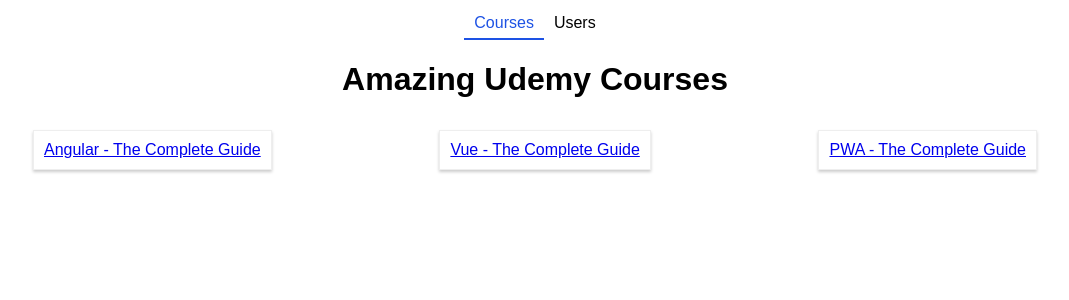
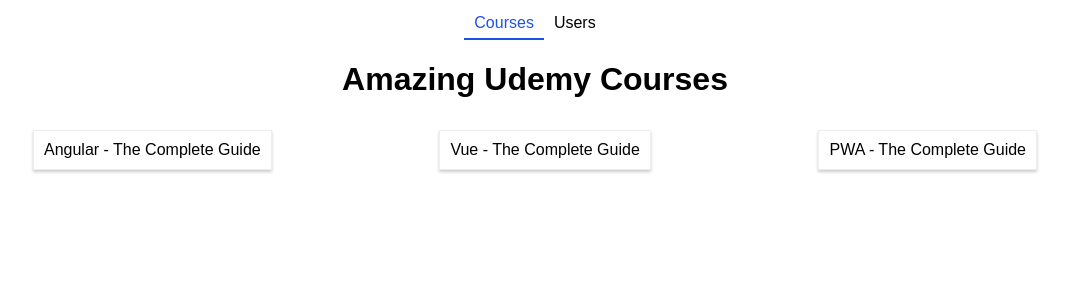
Before and after one commit to tchesa/burger-builder, a React (Create React App) app: page /courses in a window 1280 px wide. Shown: the top 300 px of the page, without its empty margins (105-1174 px from the left). Built offline with nearby package versions, Linux system fonts and the light colour scheme.

Commit message:
pass the course ID to the "Course" page and output it there

```diff
--- a/src/App.js
+++ b/src/App.js
@@ -22,7 +22,7 @@
               </ul>
             </nav>
             <Switch>
-              <Route path='/course' component={Course}/>
+              <Route path='/course/:id' component={Course}/>
               <Route path='/courses' exact component={Courses}/>
               <Route path='/users' component={Users}/>
             </Switch>
@@ -32,7 +32,7 @@
           <li>Add Routes to load "Users" and "Courses" on different pages (by entering a URL, without Links)</li> DONE
           <li>Add a simple navigation with two links => One leading to "Users", one leading to "Courses"</li> DONE
           <li>Make the courses in "Courses" clickable by adding a link and load the "Course" component in the place of "Courses" (without passing any data for now)</li> DONE
-          <li>Pass the course ID to the "Course" page and output it there</li>
+          <li>Pass the course ID to the "Course" page and output it there</li> DONE
           <li>Pass the course title to the "Course" page - pass it as a param or score bonus points by passing it as query params (you need to manually parse them though!)</li>
           <li>Load the "Course" component as a nested component of "Courses"</li>
           <li>Add a 404 error page and render it for any unknown routes</li>
--- a/src/containers/Course/Course.js
+++ b/src/containers/Course/Course.js
@@ -5,7 +5,7 @@
     return (
       <div>
         <h1>_COURSE_TITLE_</h1>
-                <p>You selected the Course with ID: _ID_</p>
+        <p>You selected the Course with ID: {this.props.match.params.id}</p>
       </div>
     );
   }
--- a/src/containers/Courses/Courses.js
+++ b/src/containers/Courses/Courses.js
@@ -1,5 +1,4 @@
 import React, { Component } from 'react';
-import { Link } from 'react-router-dom'
 
 import './Courses.css';
 
@@ -12,6 +11,12 @@
     ]
   }
 
+  viewCourse = id => {
+    this.props.history.push({
+      pathname: `/course/${id}`
+    })
+  }
+
   render () {
     return (
       <div>
@@ -19,9 +24,7 @@
         <section className="Courses">
           {
             this.state.courses.map(course => {
-              return <Link key={course.id} to='/course'>
-                <article className="Course">{course.title}</article>
-              </Link>;
+              return <article key={course.id} className="Course" onClick={() => this.viewCourse(course.id)}>{course.title}</article>;
             })
           }
         </section>
```
Lines whose indentation alone changed are shown as unchanged.
